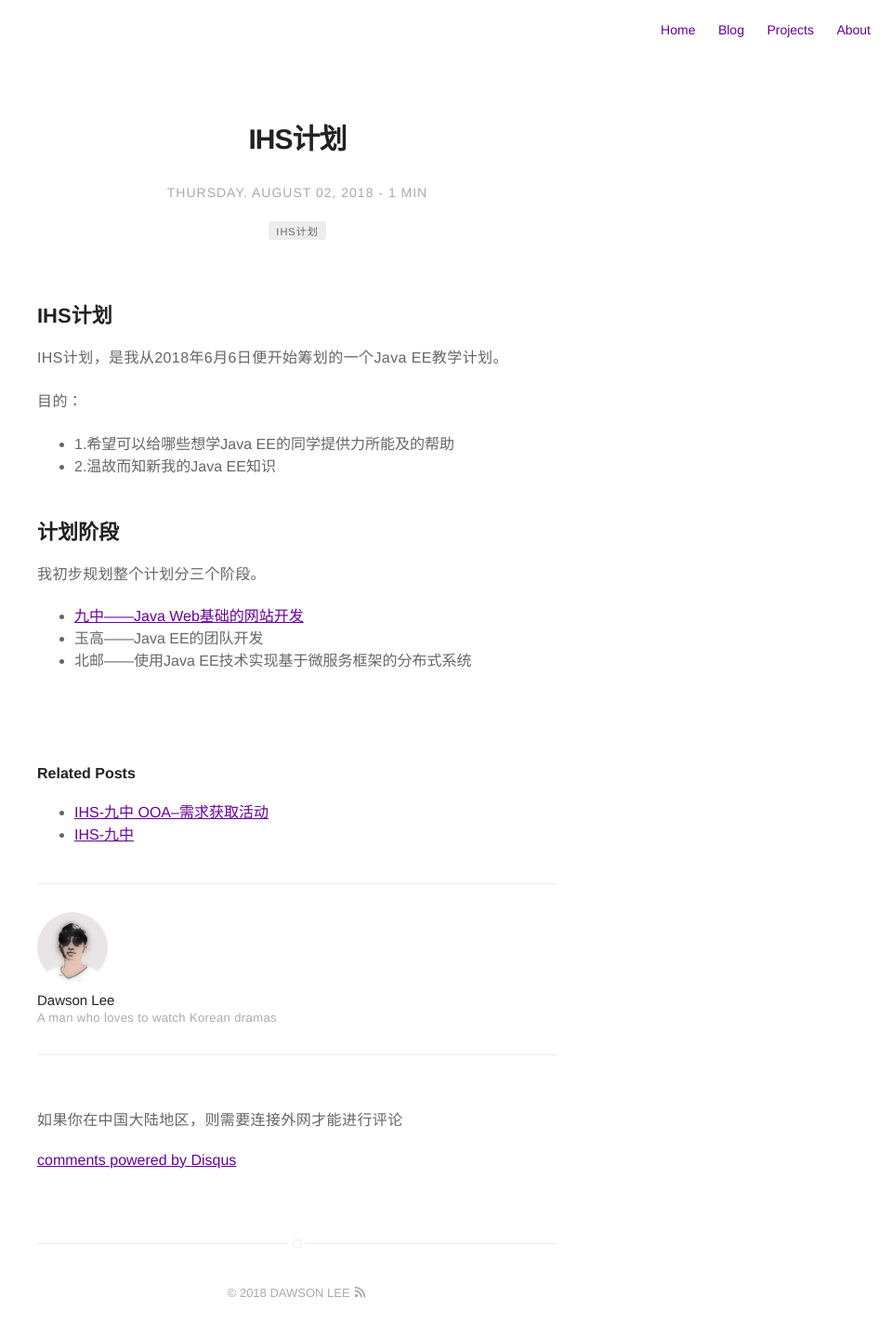
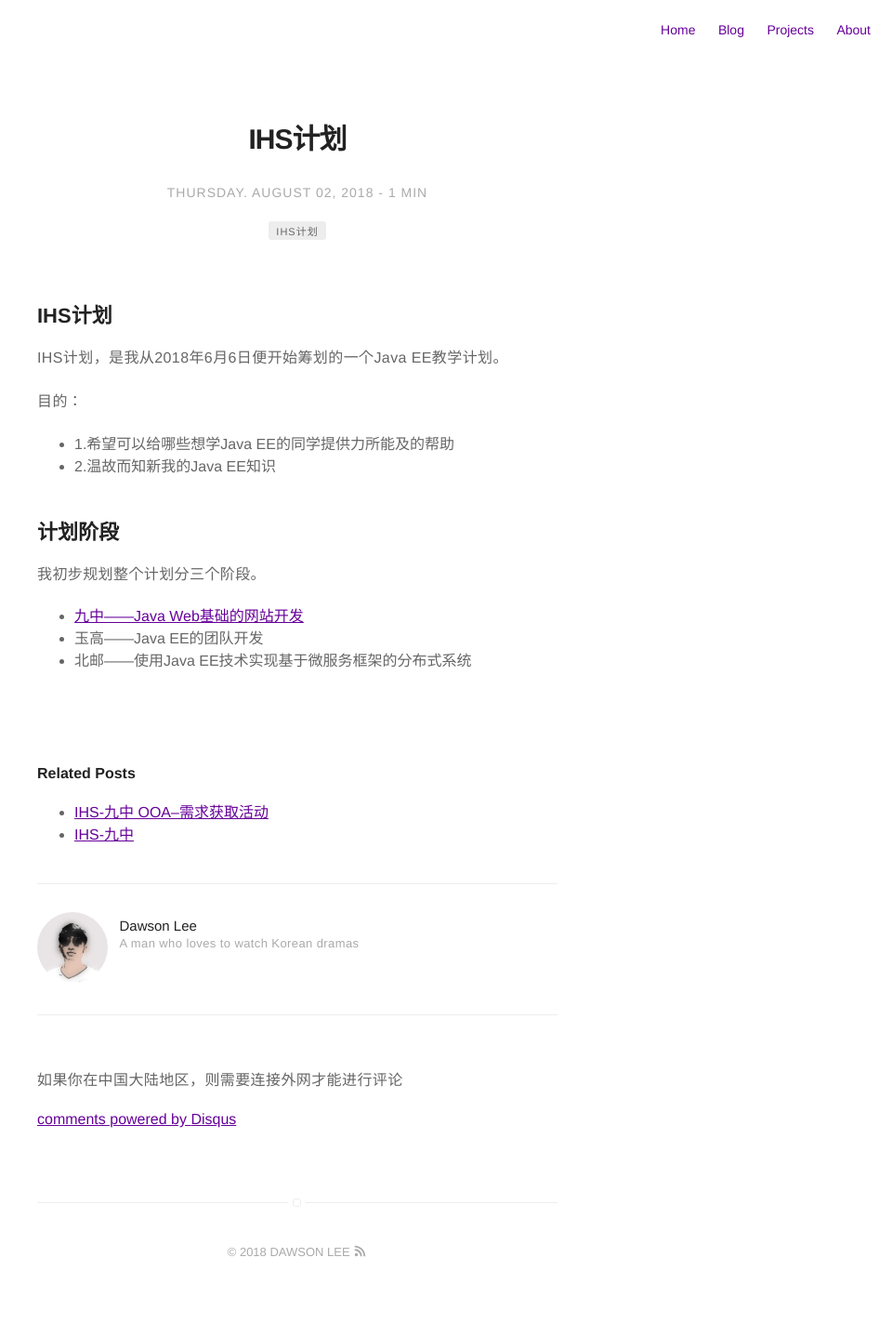
Before and after one commit to dawsonlee1790/dawsonlee1790.github.io, a Jekyll site: the page built from _posts/2018-06-06-IHS计划.md, in a window 1280 px wide. Shown: the whole page at 93% size, without its empty margins (320-1280 px from the left). Built offline with Jekyll 4.4.1, drawn with Linux system fonts in a browser that asks for light colours; comment, search, counter and statistics services are not loaded; after the commit the page ends 1394 px from its top, so only the background shows below that.

Commit message:
修改author

```diff
--- a/_sass/components/author.sass
+++ b/_sass/components/author.sass
@@ -56,7 +56,7 @@
             width: 15%
 
     > .toright
-        width: 85%
+        width: 83%
         display: inline-block
         vertical-align: top
 
@@ -64,7 +64,7 @@
             width: 78%
 
         @media #{$tablet}
-            width: 85%
+            width: 83%
 
 .no-disqus
     border-bottom: none
```
